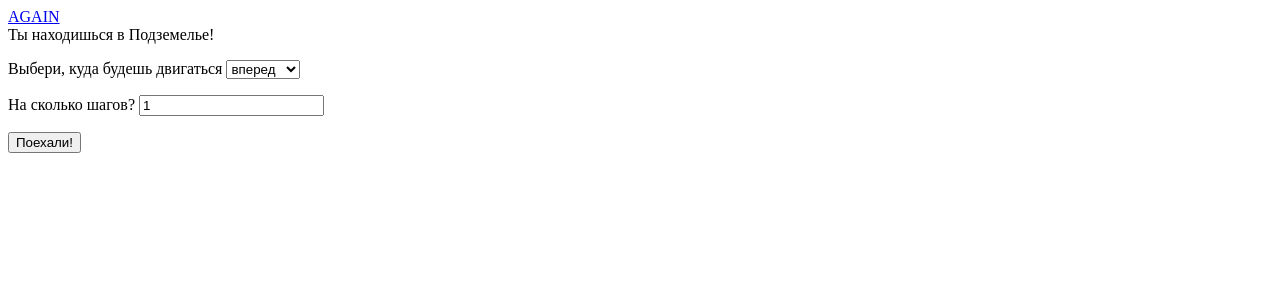
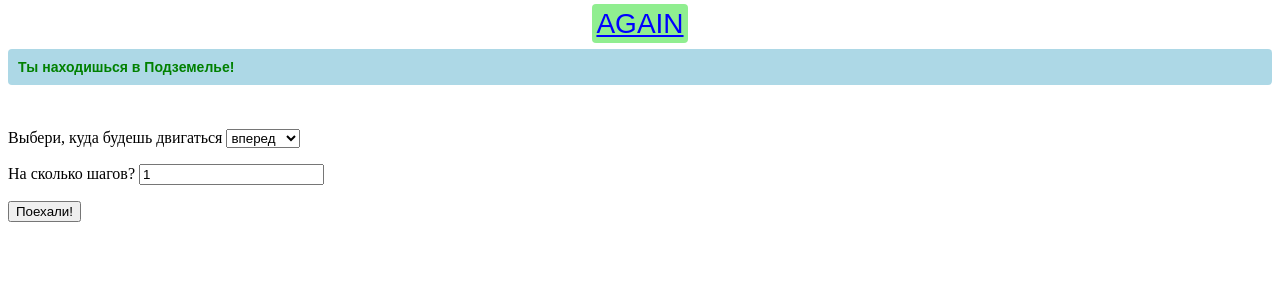
Before and after one commit to DmitriiParshin/the_maze_runner, a Flask app: page /runner in a window 1280 px wide. Shown: the top 300 px of the page. Run offline with Flask 2, Linux system fonts and the light colour scheme.

Commit message:
допилил CSS к сылке ЗАНОВО и к Флэш-сообщениям

```diff
--- a/app.py
+++ b/app.py
@@ -77,8 +77,7 @@ def livingroom():
         step = form.num_steps.data
         if way == 0:
             if step == 1:
-                flash('Ты выбрался из подземелья!!!')
-                return redirect(url_for('hi'))
+                flash('ПОЗДРАВЛЯЮ, ты выбрался из Подземелья на Балкон!!!')
             else:
                 flash('Ты туда не попадёшь')
         elif way == 1:
@@ -145,7 +144,7 @@ def bathroom():
             if step == 1:
                 return redirect(url_for('hallway'))
             elif step == 2:
-                return redirect(url_for('running'))
+                return redirect(url_for('runner'))
             else:
                 flash('Ты туда не попадёшь')
     return render_template('go.html', form=form)
@@ -162,8 +161,7 @@ def hallway():
             if step == 1:
                 return redirect(url_for('livingroom'))
             elif step == 2:
-                flash('Ты выбрался из подземелья!!!')
-                return redirect(url_for('hi'))
+                flash('ПОЗДРАВЛЯЮ, ты выбрался из Подземелья на Балкон!!!')
             else:
                 flash('Ты туда не попадёшь')
         elif way == 1:
--- a/static/style.css
+++ b/static/style.css
@@ -0,0 +1,21 @@
+nav {
+    text-align: center;
+}
+
+a {
+    font-family: "Arial";
+    font-size: 28px;
+    color: blue;
+    background-color: lightgreen;
+    border: 4px solid transparent;
+    border-radius: 4px
+}
+
+h1 {
+    font-family: "Arial";
+    font-size: 14px;
+    color: green;
+    background-color: lightblue;
+    border: 10px solid transparent;
+    border-radius: 4px
+}
--- a/templates/go.html
+++ b/templates/go.html
@@ -3,7 +3,8 @@
 
 {% block content %}
     {% for msg in get_flashed_messages() %}
-        {{msg}}
+        <h1>{{ msg }}</h1>
+        <br>
     {% endfor %}
     <form action="" method="post">
         {{ form.hidden_tag() }}
```
